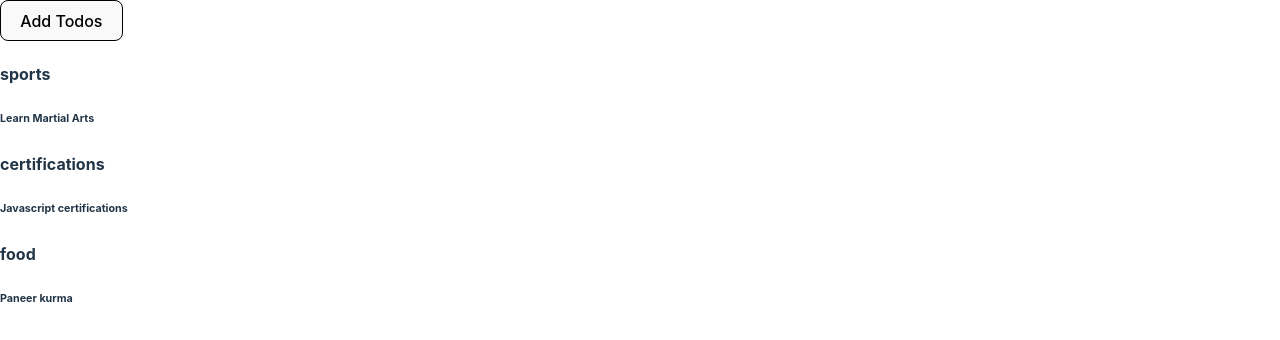
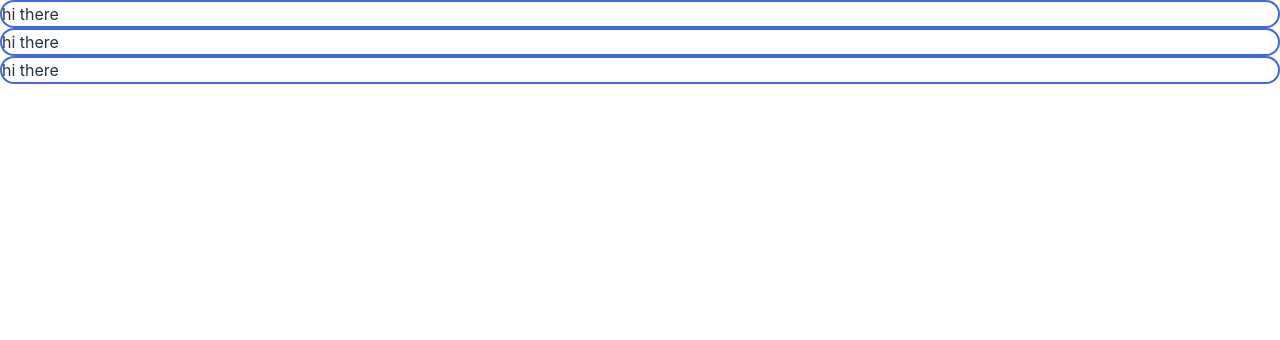
Before and after one commit to pankaj-gitcode/ReactJS, a React (Vite) app in the folder hooks_re-renderring_usememo_bigener-useEffect/hooksRerenderringMemoBignrUseEffect/: page / in a window 1280 px wide. Shown: the top 340 px of the page. Built offline with nearby package versions, Linux system fonts and the light colour scheme.

Commit message:
CardWrapper-v1

```diff
--- a/hooks_re-renderring_usememo_bigener-useEffect/hooksRerenderringMemoBignrUseEffect/src/components/Todo1.jsx
+++ b/hooks_re-renderring_usememo_bigener-useEffect/hooksRerenderringMemoBignrUseEffect/src/components/Todo1.jsx
@@ -1,4 +1,6 @@
 import React, {useState} from 'react'
+
+let globalId = 4;
 
 export default function Todo1(){
     //state array with 3 todos
@@ -18,7 +20,7 @@ export default function Todo1(){
 
     function addTodo(){
         setTodos([...todos, {
-            id:4,
+            id: globalId++,
             title: Math.floor(Math.random() * 10),
             description: Math.floor(Math.random() * 10)}])
     }
--- /dev/null
+++ b/hooks_re-renderring_usememo_bigener-useEffect/hooksRerenderringMemoBignrUseEffect/src/components/Wrapper.jsx
@@ -0,0 +1,27 @@
+import React, {useState} from 'react'
+
+export default function Wrapper(){
+    return(
+        <div>
+            <CardWrapper innerComponent={<TextComponent />}/>
+            <CardWrapper innerComponent={<TextComponent />}/>
+            <CardWrapper innerComponent={<TextComponent />}/>
+        </div>
+    )
+}
+
+function TextComponent(){
+    return(
+        <div>
+             hi there
+        </div>
+    )
+}
+
+function CardWrapper({innerComponent}){
+    return(
+        <div style={{border:'2px solid royalblue', borderRadius:'100px'}}>
+            {innerComponent}
+        </div>
+    )
+}
--- a/hooks_re-renderring_usememo_bigener-useEffect/hooksRerenderringMemoBignrUseEffect/src/main.jsx
+++ b/hooks_re-renderring_usememo_bigener-useEffect/hooksRerenderringMemoBignrUseEffect/src/main.jsx
@@ -4,11 +4,13 @@ import App from './App.jsx'
 import './index.css'
 import MemoComp from './components/MemoComp.jsx'
 import Todo1 from './components/Todo1.jsx'
+import Wrapper from './components/Wrapper.jsx'
 
 ReactDOM.createRoot(document.getElementById('root')).render(
   <React.StrictMode>
     {/* <App /> */}
     {/* <MemoComp /> */}
-    <Todo1 />
+    {/* <Todo1 /> */}
+    <Wrapper/>
   </React.StrictMode>,
 )
```
